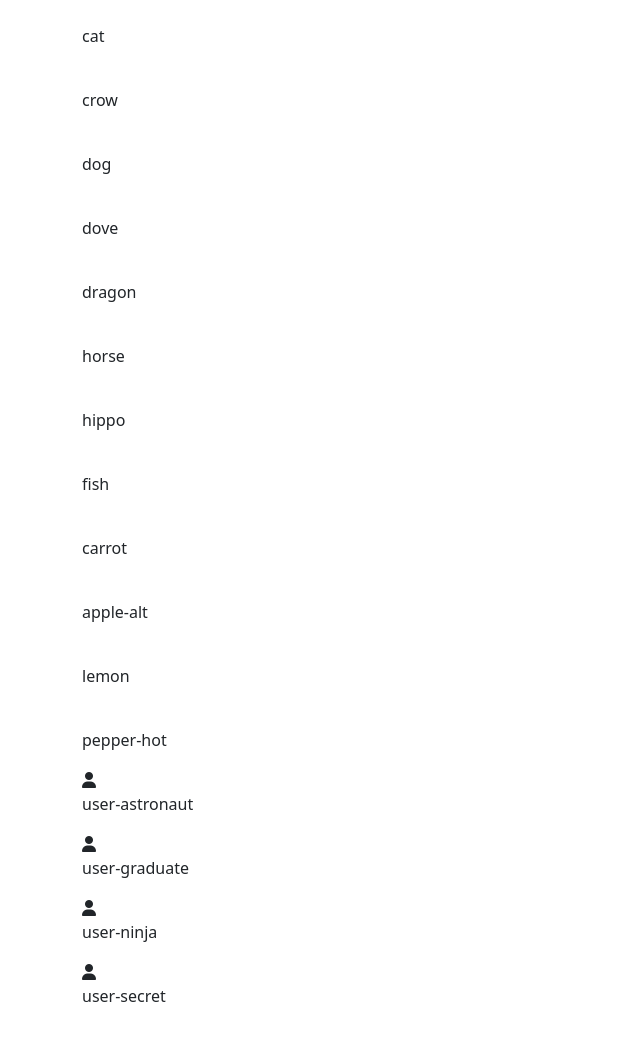
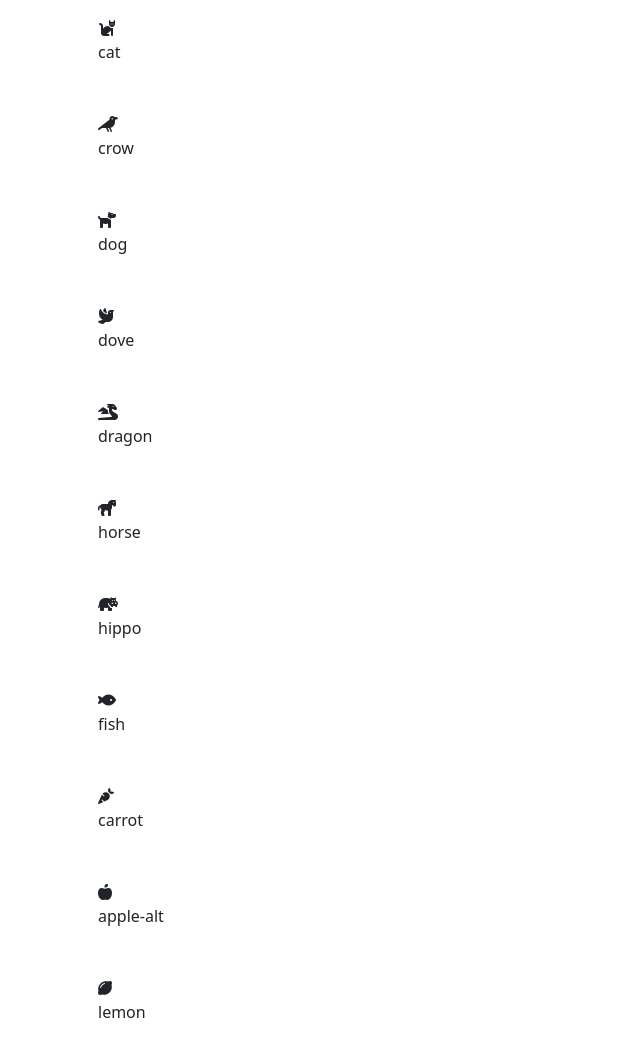
Before and after one commit to scarlett-troncoso/js-es6-icons, a plain HTML site: page index.html in a window 1280 px wide. Shown: the top 1043 px of the page, without its empty margins (0-640 px from the left). Drawn offline with nearby package versions, Linux system fonts and the light colour scheme.

Commit message:
change the position of the icons div class

```diff
--- a/index.html
+++ b/index.html
@@ -21,7 +21,7 @@
 
         <main>
             <div class="container">
-                 <div class="row d-flex flex-wrap">
+                 <div class="row d-flex">
                     <!--<div class="col-8">
 
                     </div>-->
--- a/script.js
+++ b/script.js
@@ -1,16 +1,22 @@
 /*
 Milestone 1
 Partendo dalla struttura dati fornita, visualizzare in pagina un box per ogni icona, in cui è presente il nome dell'icona e l'icona stessa.
+
 Milestone 2
 Ciascuna icona ha una proprietà "color": utilizzare questa proprietà per visualizzare le icone del colore corrispondente.
+
 Milestone 3
 Aggiungere alla pagina una select in cui le options corrispondono ai vari tipi di icone (animal, vegetable, user). Quando l'utente seleziona un tipo dalla select, visualizzare solamente le icone corrispondenti.
+
 BONUS
 1 - modificare la struttura dati fornita e valorizzare la proprietà "color" in modo dinamico: generare in modo casuale un codice colore, sapendo che la notazione esadecimale è formata dal simbolo "#" seguito da 6 caratteri alfanumerici compresi tra 0 e 9 e A e F.
 2 - popolare le options della select della milestone 3 dinamicamente.
+
 Consigli del giorno
 Come sempre, iniziamo prima di tutto dall'analisi e comprensione della consegna. Scomponiamo il problema in micro-passaggi logici che solamente in un secondo momento trasformeremo in codice.
+
 Le icone presenti nella struttura dati fanno riferimento alla nota libreria Font Awesome, perciò come prima cosa assicuriamoci di aver inserito il link alla cdn nell'head della pagina. Dopodiché, basandoci sul codice di riferimento nel sito di Font Awesome, analizziamo come è formato il tag <i> di un'icona qualsiasi, in particolare focalizziamoci sulle classi.
+
 Come possiamo usare i dati presenti nella nostra struttura dati per creare l'elemento html nel modo corretto e visualizzare l'icona in pagina?
 Inizialmente può essere sufficiente stampare dei semplici div, senza alcuno stile, con all'interno l'icona e uno span con il nome.
 Solamente quando la parte logica è completa, ci dedichiamo al css.
@@ -140,8 +146,8 @@ iconsDati.forEach((icon) => {
     console.log(`${icon.name} ${icon.prefix}${icon.type} ${icon.family} ${icon.color}`);
 
     const iconsDiv =
-    `<div class="col-8">
-        <div class="${icon.name} ${icon.prefix}${icon.type} ${icon.family} ${icon.color}">
+    `<div class="col-8 m-3">
+        <div class="${icon.prefix}${icon.name} ${icon.family} ${icon.color}">
         </div>
         <p>${icon.name}</p>
     </div>`
```
